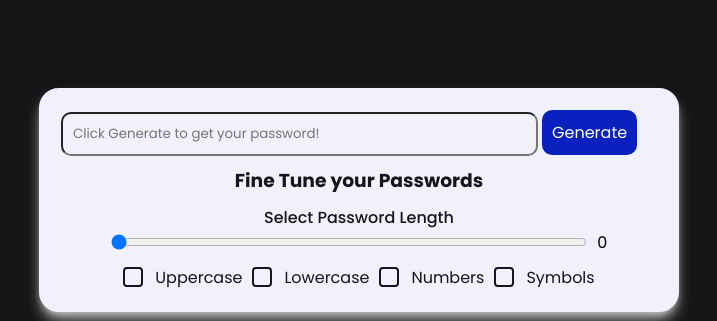
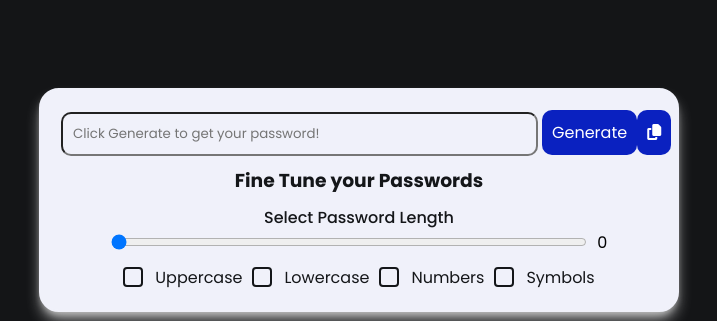
Before and after one commit to Baibhab-Adhikari/CatVault, a Flask app: page /generate in a window 1280 px wide. Shown: the part 318-639 px from the top of the page, without its empty margins (281-998 px from the left). Run offline with Flask 3, Linux system fonts and the light colour scheme; the visitor is signed in with stand-in values (Sample User, id 1); parts of the project's set-up code (start-up, migrations or seed data) failed here and were passed over; some libraries are stand-ins or nearby versions; some web fonts are replaced.

Commit message:
feat: add copy button functionality for generated passwords and update styles

```diff
--- a/app/routes.py
+++ b/app/routes.py
@@ -14,7 +14,6 @@ def page_not_found(e):
 @app.route("/")
 def index() -> str:
     """renders the home page"""
-    logged_in = "user_id" in session  # bool flag to check if user is logged in
     return render_template("index.html")
 
 
--- a/app/static/style.css
+++ b/app/static/style.css
@@ -783,6 +783,19 @@ body.dark-mode #generator-form {
   background-color: rgb(56, 90, 194);
 }
 
+#copy {
+  border: none;
+  outline: none;
+  background-color: var(--color-light);
+  padding: 10px;
+  border-radius: 10px;
+  color: #fff;
+  font-size: 16px;
+}
+
+#copy:hover {
+  background-color: rgb(56, 90, 194);
+}
 #output {
   width: 80%;
   gap: 10px;
--- a/app/templates/generate_password.html
+++ b/app/templates/generate_password.html
@@ -14,6 +14,9 @@ endblock %} {% block main %}
       readonly
     />
     <button type="submit" id="generate">Generate</button>
+    <button type="button" id="copy" style="position: absolute;">
+      <i class="fas fa-copy"></i>
+    </button>
   </div>
   <h3>Fine Tune your Passwords</h3>
   <div id="range-wrapper">
@@ -48,5 +51,17 @@ endblock %} {% block main %}
   </div>
 </form>
 <script>
+  document.addEventListener('DOMContentLoaded', function() {
+    const copyButton = document.getElementById('copy');
+    const output = document.getElementById('output');
+
+    if (copyButton && output) {
+      copyButton.addEventListener('click', function() {
+        output.select();
+        document.execCommand('copy');
+        alert('Password copied to clipboard!');
+      });
+    }
+  });
 </script>
 {% endblock %}
```
Also changed, not shown: app/static/script.js (line endings or trailing spaces).
